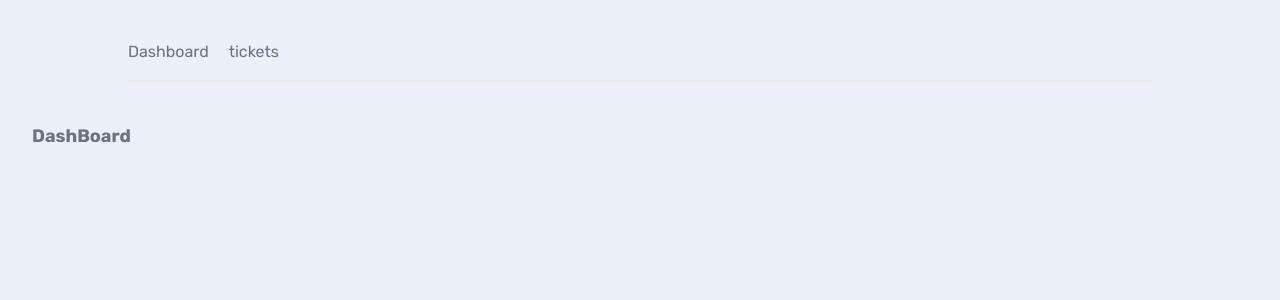
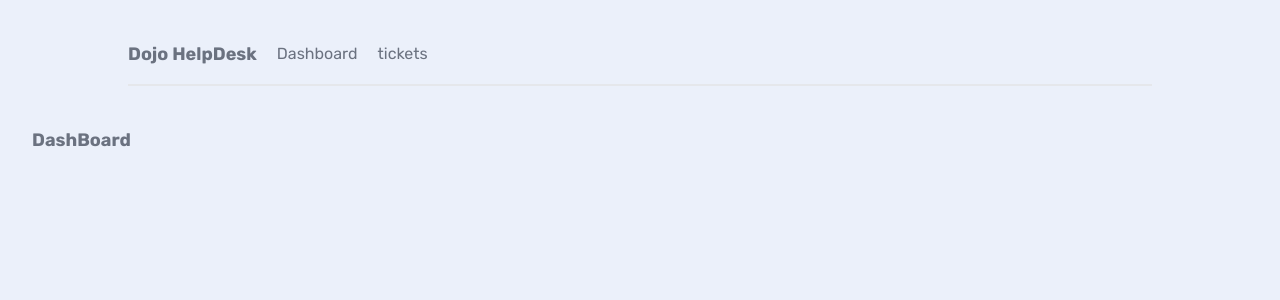
Before and after one commit to natanmuletahunde/Next_smart_ticket, a Next.js app: page / in a window 1280 px wide. Shown: the top 300 px of the page. Built offline with nearby package versions, Linux system fonts and the light colour scheme.

Commit message:
create the the Navbar and image

```diff
--- a/app/components/Navbar.jsx
+++ b/app/components/Navbar.jsx
@@ -3,6 +3,7 @@ import Link from 'next/link'
 const Navbar = () => {
   return (
     <nav>
+       <h1>Dojo HelpDesk</h1>
         <Link href={'/'}>Dashboard</Link>
         <Link href={'/tickets'}>tickets</Link>
 
```
Also changed, not shown: app/components/dojo-logo.png (added).
